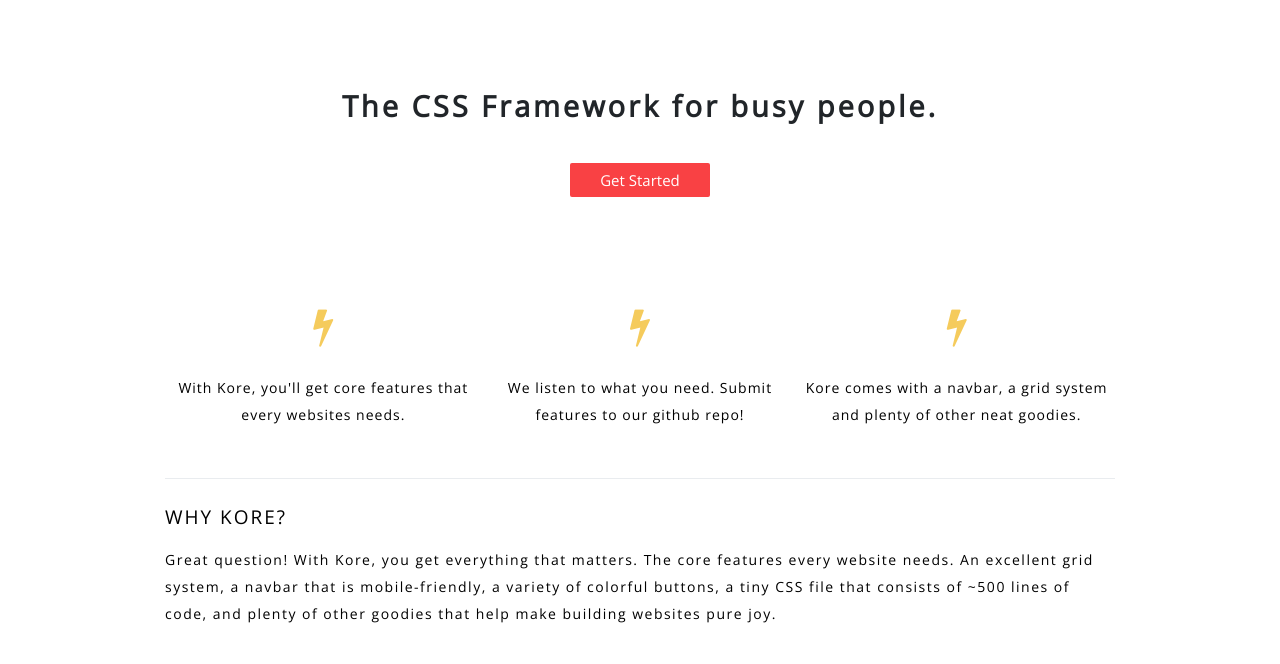
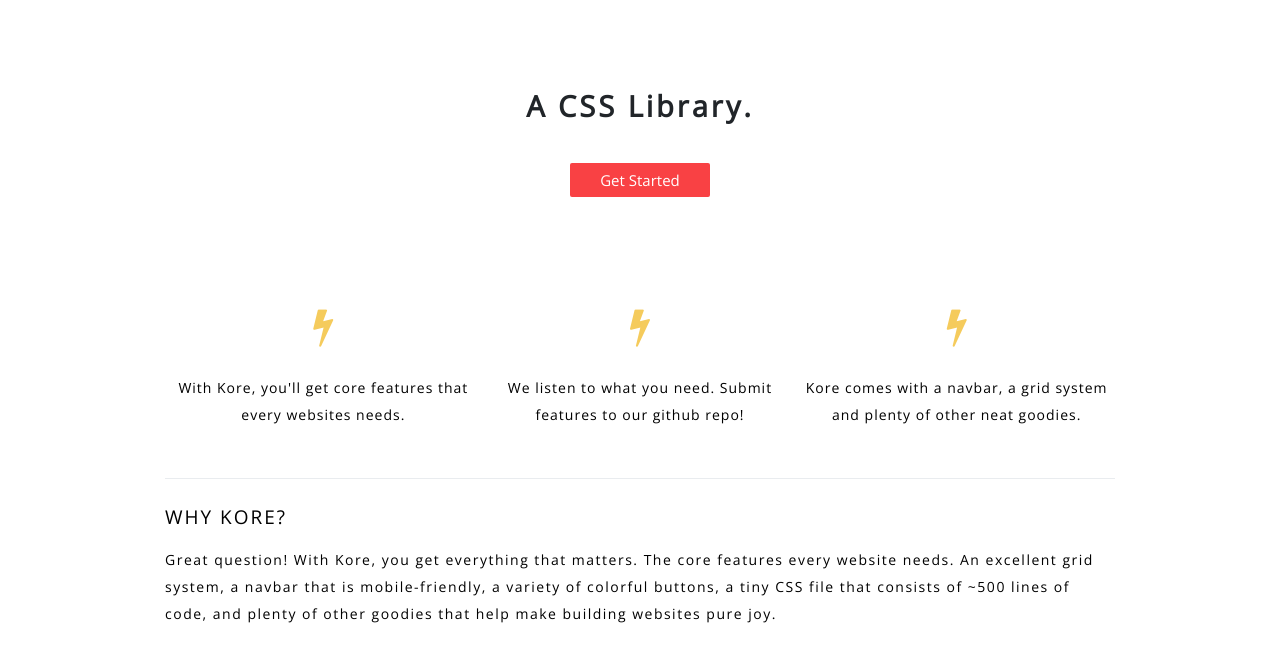
Before and after one commit to elisvcodes/kore-site, a plain HTML site: page index.html in a window 1280 px wide. Shown: the part 73-737 px from the top of the page. Drawn offline with nearby package versions, Linux system fonts and the light colour scheme; some packages are replaced by stand-ins of ours; a script that the page names is missing.

Commit message:
Update index.html

```diff
--- a/index.html
+++ b/index.html
@@ -4,7 +4,7 @@
 <head>
     <meta charset="UTF-8">
     <meta name="viewport" content="width=device-width, initial-scale=1.0">
-    <title>KoreCSS - The CSS Framework for busy people.</title>
+    <title>KoreCSS - A CSS Library.</title>
     <link href="https://fonts.googleapis.com/css2?family=Open+Sans:wght@300;400&display=swap" rel="stylesheet">
     <link rel="stylesheet" href="https://stackpath.bootstrapcdn.com/font-awesome/4.7.0/css/font-awesome.min.css"
         integrity="sha384-wvfXpqpZZVQGK6TAh5PVlGOfQNHSoD2xbE+QkPxCAFlNEevoEH3Sl0sibVcOQVnN" crossorigin="anonymous">
@@ -50,7 +50,7 @@
         <section class="hero center">
             <div class="container">
                 <div class="content">
-                    <h1>The CSS Framework for busy people.</h1>
+                    <h1>A CSS Library.</h1>
                     <a class="btn btn-red" href="#started">Get Started</a>
                 </div>
             </div>
```
